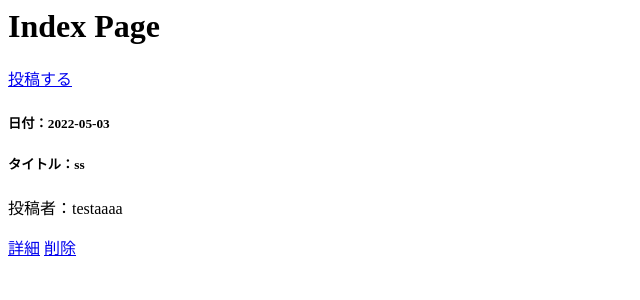
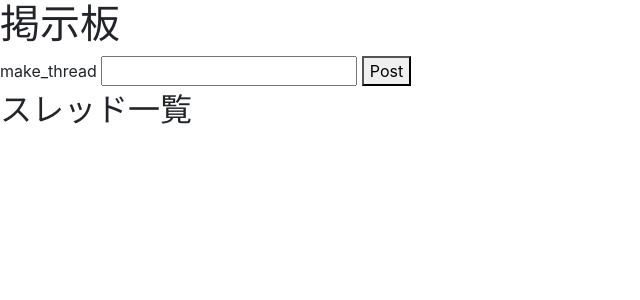
Before and after one commit to yu-sakana/flask_textboard_app, a Flask app: page / in a window 1280 px wide. Shown: the top 300 px of the page, without its empty margins (0-640 px from the left). Run offline with Flask 2, Linux system fonts and the light colour scheme; data comes from the database, SQL or seed files in the repository; both versions use the stored data as it was before the commit; data that the repository does not hold is empty; some libraries are stand-ins or nearby versions.

Commit message:
make thread feature

```diff
--- /dev/null
+++ b/app.py
@@ -0,0 +1,75 @@
+from flask import Flask, request, render_template,\
+                  redirect, url_for, jsonify
+from datetime import datetime
+from flask_sqlalchemy import SQLAlchemy
+import os
+app = Flask(__name__)
+
+db_uri = "sqlite:///test.db"
+# db_uri = os.environ.get('DATABASE_URL') #or "postgresql://localhost/flasknote"
+app.config["SQLALCHEMY_DATABASE_URI"] = db_uri
+app.config["DEBUG"] = True
+app.config['JSON_AS_ASCII'] = False
+db = SQLAlchemy(app)
+
+class Article(db.Model):
+    id = db.Column(db.Integer, primary_key=True, autoincrement=True)
+    name = db.Column(db.String(80))
+    article = db.Column(db.Text())
+    now_date = db.Column(db.DateTime, nullable=False, default=datetime.utcnow)
+    thread_id = db.Column(db.Integer, db.ForeignKey('thread.id'), nullable=False)
+    thread = db.relationship('Thread',
+        backref=db.backref('articles', lazy=True))
+
+    def __repr__(self):
+        return '<Article %r>' % self.name
+
+class Thread(db.Model):
+    id = db.Column(db.Integer, primary_key=True)
+    thread_name = db.Column(db.String(80), unique=True, nullable=False)
+    post_date = db.Column(db.DateTime, nullable=False, default=datetime.utcnow)
+
+    def __repr__(self):
+        return '<Thread %r>' % self.thread_name
+
+
+@app.route("/")
+def index():
+    threads = Thread.query.all()
+    return render_template("index.html", threads=threads)
+
+@app.route("/thread/<title>/")
+def thread_detail_show(title):
+    title = Thread.query.filter_by(thread_name=title).first()
+    articles = Article.query.filter_by(thread_id=title.id).all()
+
+    return render_template('thread.html',
+                            thread=title.thread_name,
+                            articles=articles)
+
+@app.route("/result", methods=["POST"])
+def article_add():
+    res = request.form
+    thread = Thread.query.filter_by(thread_name=res["thread"]).first()
+    data = Article(name=res["name"],
+                   article=res["article"],
+                   thread_id=thread.id)
+    db.session.add(data)
+    db.session.commit()
+    return redirect(url_for('thread_detail_show', title=res["thread"]))
+
+@app.route("/create_thread", methods=["POST"])
+def thread_create():
+    thread_get = request.form["thread"]
+    thread_list = []
+    threads = Thread.query.all()
+    thread_list = [th.thread_name for th in threads]
+    if thread_get not in thread_list:
+        thread_new = Thread(thread_name=thread_get)
+        db.session.add(thread_new)
+        db.session.commit()
+    return redirect(url_for('thread_detail_show', title=thread_get))
+
+
+if __name__ == "__main__":
+    app.run()
--- a/main.py
+++ /dev/null
@@ -1,53 +0,0 @@
-from flask import Flask, render_template, request, redirect
-from flask_sqlalchemy import SQLAlchemy
-from datetime import datetime, date
-
-app = Flask(__name__)
-app.config['SQLALCHEMY_DATABASE_URI'] = 'sqlite:///postdata.db'
-db = SQLAlchemy(app)
-
-class Post(db.Model):
-    id = db.Column(db.Integer, primary_key=True)
-    user = db.Column(db.String(20), nullable=False)
-    title = db.Column(db.String(30), nullable=False)
-    detail = db.Column(db.Text, nullable=False)
-    post_date = db.Column(db.DateTime, nullable=False)
-
-@app.route('/', methods=['GET', 'POST'])
-def index():
-    if request.method == 'GET':
-        posts = Post.query.all()
-        return render_template('index.html', posts=posts)
-    else:
-        user = request.form.get('user')
-        title = request.form.get('title')
-        detail = request.form.get('detail')
-        post_date = request.form.get('post_date')
-
-        post_date = datetime.strptime(post_date, '%Y-%m-%d')
-        new_post = Post(user=user, title=title, detail=detail, post_date=post_date)
-
-        db.session.add(new_post)
-        db.session.commit()
-        return redirect('/')
-
-
-@app.route('/create')
-def create():
-    return render_template('create.html')
-
-@app.route('/detail/<int:id>')
-def detail(id):
-    post = Post.query.get(id)
-    return render_template('detail.html', post=post)
-
-@app.route('/delete/<int:id>')
-def delete(id):
-    post = Post.query.get(id)
-
-    db.session.delete(post)
-    db.session.commit()
-    return redirect('/')
-
-if __name__ == '__main__':
-    app.run(debug=True)
--- a/templates/base.html
+++ /dev/null
@@ -1,11 +0,0 @@
-<html lang="ja">
-<head>
-    <meta charset="UTF-8">
-    <meta name="viewport" content="width=device-width, initial-scale=1.0">
-    <title>SAMPLE_APPLICATION</title>
-    {% block head %}{% endblock %}
-</head>
-<body>
-    {% block body %}{% endblock %}
-</body>
-</html>
--- a/templates/index.html
+++ b/templates/index.html
@@ -1,21 +1,23 @@
-{% extends 'base.html' %}
+{% extends "layout.html" %}
+{% block content %}
+    <h1>掲示板</h1>
 
-{% block body %}
-<h1>Index Page</h1>
+    <form action="/create_thread" method="post">
+        <label for="thread">make_thread</label>
+        <input type="text" name="thread">
+		<button type="submit">Post</button>
+    </form>
 
-<a href="/create" class="btn-lg btn-info" role="button">投稿する</a>
+    <h2>スレッド一覧</h2>
+    {% for thread in threads: %}
+	<table class="table" border='1'>
+	  <tr>
+		<th>スレッド名</th>
+		<th>作成日時</th>
+	  </tr>
+	  <tr>
+		<td><a href="{{ url_for('thread_detail_show', title=thread.thread_name) }}">{{ thread.thread_name }}</a></td>
+		<td>{{thread.post_date.strftime('%Y/%m/%d %H:%M:%S')}}
+    {% endfor %}
 
-<div class="container">
-  {% for post in posts %}
-  <div class="card">
-      <h5 class="card-header">日付：{{ post.post_date.date() }}</h5>
-      <div class="card-body">
-        <h5 class="card-title">タイトル：{{ post.title }}</h5>
-        <p class="card-text">投稿者：{{ post.user }}</p>
-        <a role="button" href="/detail/{{ post.id }}" class="btn-lg btn-secondary">詳細</a>
-        <a role="button" href="/delete/{{ post.id }}" class="btn-lg btn-danger">削除</a>
-      </div>
-  </div>
-  {% endfor %}
-</div>
 {% endblock %}
--- /dev/null
+++ b/templates/layout.html
@@ -0,0 +1,19 @@
+<!DOCTYPE html>
+<html lang="ja">
+    <head>
+        <meta charset="utf-8">
+        <meta name="viewport" content="width=device-width, initial-scale=1, shrink-to-fit=no">
+        <title>BBS</title>
+
+        <link rel="stylesheet" href="https://stackpath.bootstrapcdn.com/bootstrap/4.1.3/css/bootstrap.min.css" integrity="sha384-MCw98/SFnGE8fJT3GXwEOngsV7Zt27NXFoaoApmYm81iuXoPkFOJwJ8ERdknLPMO" crossorigin="anonymous">
+
+        <!-- <style>body {padding: 10px;}</style> -->
+    </head>
+    <body>
+        {% block content %}
+        {% endblock %}
+        <script src="https://code.jquery.com/jquery-3.3.1.slim.min.js" integrity="sha384-q8i/X+965DzO0rT7abK41JStQIAqVgRVzpbzo5smXKp4YfRvH+8abtTE1Pi6jizo" crossorigin="anonymous"></script>
+        <script src="https://cdnjs.cloudflare.com/ajax/libs/popper.js/1.14.3/umd/popper.min.js" integrity="sha384-ZMP7rVo3mIykV+2+9J3UJ46jBk0WLaUAdn689aCwoqbBJiSnjAK/l8WvCWPIPm49" crossorigin="anonymous"></script>
+        <script src="https://stackpath.bootstrapcdn.com/bootstrap/4.1.3/js/bootstrap.min.js" integrity="sha384-ChfqqxuZUCnJSK3+MXmPNIyE6ZbWh2IMqE241rYiqJxyMiZ6OW/JmZQ5stwEULTy" crossorigin="anonymous"></script>
+        </body>
+</html>
```
Also changed, not shown: templates/create.html (deleted, +0 -20 lines), templates/thread.html (added, +37 -0 lines), postdata.db (deleted), 1 other file.
